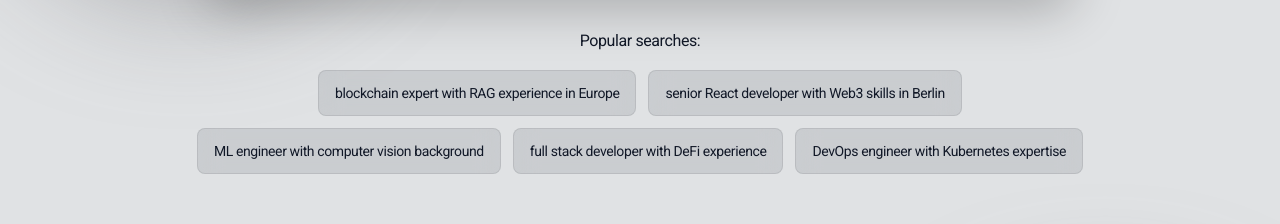
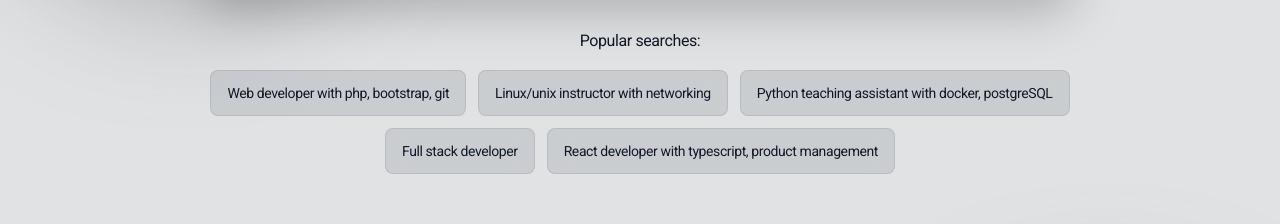
Before and after one commit to Adiiiicodes/Huntly-FE, a Next.js app: page / in a window 1280 px wide. Shown: the part 438-662 px from the top of the page. Built offline with nearby package versions, Linux system fonts and the light colour scheme; no server answers.

Commit message:
popular qns changed

```diff
--- a/src/components/Hero.tsx
+++ b/src/components/Hero.tsx
@@ -21,11 +21,11 @@
   const router = useRouter()
 
   const exampleQueries = [
-    'blockchain expert with RAG experience in Europe',
-    'senior React developer with Web3 skills in Berlin',
-    'ML engineer with computer vision background',
-    'full stack developer with DeFi experience',
-    'DevOps engineer with Kubernetes expertise'
+    'Web developer with php, bootstrap, git',
+    'Linux/unix instructor with networking',
+    'Python teaching assistant with docker, postgreSQL',
+    'Full stack developer',
+    'React developer with typescript, product management'
   ]
 
   const stats = [
```
